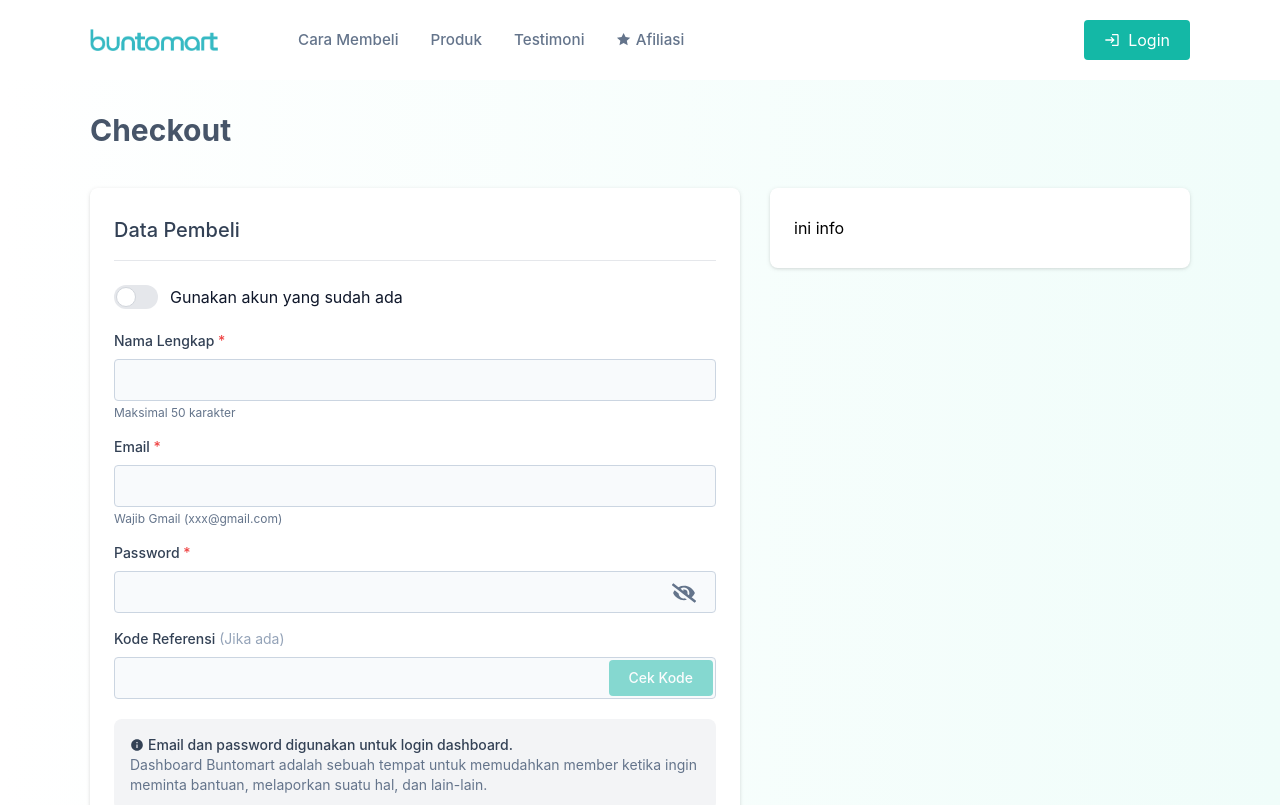
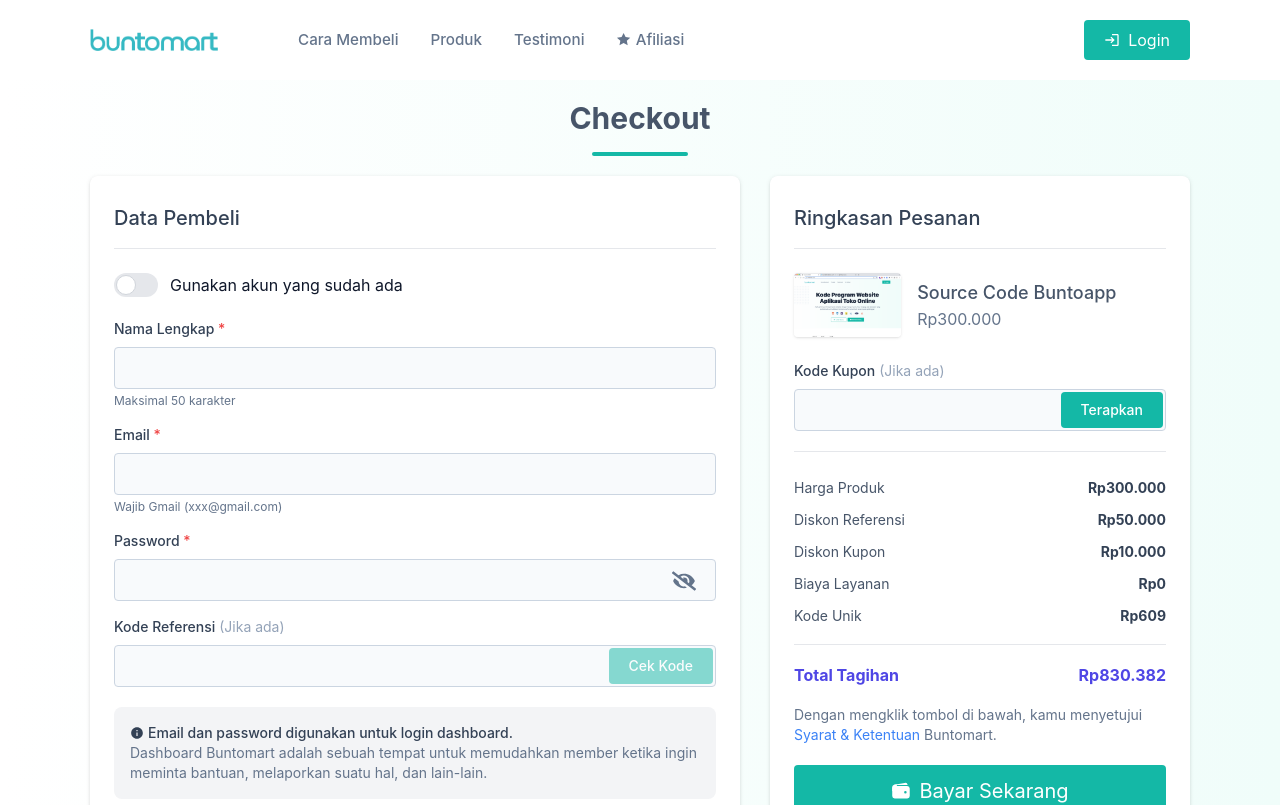
Before and after one commit to tonisuwendi/portal-buntomart, a Next.js app: page /checkout/buntoapp in a window 1280 px wide. Shown: the top 805 px of the page. Built offline with nearby package versions, Linux system fonts and the light colour scheme.

Commit message:
checkout component info price

```diff
--- a/pages/checkout/buntoapp.js
+++ b/pages/checkout/buntoapp.js
@@ -1,14 +1,17 @@
 import Checkout from '../../src/components/Checkout';
 import Footer from '../../src/components/Footer';
 import Header from '../../src/components/Header';
+import HorizontalLine from '../../src/components/UI/HorizontalLine';
+import { productBuntoapp } from '../../src/data/dummy/products';
 
 export default function CheckoutBuntoapp() {
     return (
         <div className="bg-gradient-to-l top from-teal-50">
             <Header bgWhite />
-            <main className="pt-28">
-                <h2 className="text-3xl text-slate-600 font-bold w-1100 mx-auto">Checkout</h2>
-                <Checkout />
+            <main className="pt-[100px]">
+                <h2 className="text-3xl text-center text-slate-600 font-bold w-1100 mx-auto">Checkout</h2>
+                <HorizontalLine center />
+                <Checkout productData={productBuntoapp} />
             </main>
             <Footer />
         </div>
--- a/src/components/Checkout/Info.js
+++ b/src/components/Checkout/Info.js
@@ -1,9 +1,55 @@
+import PropTypes from 'prop-types';
+import { IoWallet } from 'react-icons/io5';
+
 import Card from './Card';
+import Input from '../UI/form/Input';
+import ProductPreview from './ProductPreview';
+import PriceList from './PriceList';
+import Button from '../UI/Button';
 
-export default function Info() {
+export default function Info({ productData }) {
     return (
-        <Card className="sticky top-24">
-            <p>ini info</p>
+        <Card>
+            <h3 className="text-xl text-slate-700 font-medium mb-4">Ringkasan Pesanan</h3>
+            <hr className="mb-6" />
+            <ProductPreview
+                image={productData.previewHome}
+                name={productData.name}
+                newPrice={productData.newPrice}
+            />
+            <Input
+                id="coupon"
+                label="Kode Kupon"
+                buttonText="Terapkan"
+                optionalText="(Jika ada)"
+                withButton
+            />
+            <hr className="my-5" />
+            <PriceList newPrice={productData.newPrice} />
+            <p className="mt-3 mb-5 text-sm text-slate-500 leading-5">
+                Dengan mengklik tombol di bawah, kamu menyetujui
+                {' '}
+                <a href="" className="text-blue-500">Syarat &amp; Ketentuan</a>
+                {' '}
+                Buntomart.
+            </p>
+            <Button title="Bayar Sekarang" size="lg" icon={<IoWallet />} full />
         </Card>
     );
 }
+
+Info.propTypes = {
+    productData: PropTypes.shape({
+        previewHome: PropTypes.string,
+        name: PropTypes.string,
+        newPrice: PropTypes.string,
+    }),
+};
+
+Info.defaultProps = {
+    productData: {
+        previewHome: '',
+        name: '',
+        newPrice: '',
+    },
+};
--- /dev/null
+++ b/src/components/Checkout/PriceList.js
@@ -0,0 +1,23 @@
+import PropTypes from 'prop-types';
+
+import PriceListItem from './PriceListItem';
+
+export default function PriceList({ newPrice }) {
+    const uniqCode = Math.floor(Math.random() * (999 - 100 + 1) + 100);
+
+    return (
+        <>
+            <PriceListItem title="Harga Produk" price={newPrice} />
+            <PriceListItem title="Diskon Referensi" price="50.000" />
+            <PriceListItem title="Diskon Kupon" price="10.000" />
+            <PriceListItem title="Biaya Layanan" />
+            <PriceListItem title="Kode Unik" price={String(uniqCode)} />
+            <hr className="my-3" />
+            <PriceListItem title="Total Tagihan" price="830.382" isTotal />
+        </>
+    );
+}
+
+PriceList.propTypes = {
+    newPrice: PropTypes.string.isRequired,
+};
--- /dev/null
+++ b/src/components/Checkout/PriceListItem.js
@@ -0,0 +1,22 @@
+import PropTypes from 'prop-types';
+
+export default function PriceListItem({ title, price, isTotal }) {
+    return (
+        <div className="flex justify-between w-full py-1.5">
+            <span className={isTotal ? 'text-indigo-600 font-bold' : 'text-slate-600 text-sm'}>{title}</span>
+            <span className={`font-bold ${isTotal ? 'text-indigo-600' : 'text-slate-700 text-sm'}`}>{`Rp${price}`}</span>
+        </div>
+    );
+}
+
+PriceListItem.propTypes = {
+    title: PropTypes.string,
+    price: PropTypes.string,
+    isTotal: PropTypes.bool,
+};
+
+PriceListItem.defaultProps = {
+    title: '',
+    price: '0',
+    isTotal: false,
+};
--- /dev/null
+++ b/src/components/Checkout/ProductPreview.js
@@ -0,0 +1,25 @@
+import PropTypes from 'prop-types';
+
+export default function ProductPreview({ image, name, newPrice }) {
+    return (
+        <div className="flex items-center mb-6">
+            <img className="h-16 shadow rounded" src={image} alt={`produk ${name}`} />
+            <div className="flex flex-col justify-center ml-4">
+                <p className="font-medium text-lg text-slate-600">{`Source Code ${name}`}</p>
+                <p className="text-slate-500">{`Rp${newPrice}`}</p>
+            </div>
+        </div>
+    );
+}
+
+ProductPreview.propTypes = {
+    image: PropTypes.string,
+    name: PropTypes.string,
+    newPrice: PropTypes.string,
+};
+
+ProductPreview.defaultProps = {
+    image: '',
+    name: '',
+    newPrice: '',
+};
--- a/src/components/Checkout/index.js
+++ b/src/components/Checkout/index.js
@@ -1,15 +1,25 @@
+import PropTypes from 'prop-types';
+
 import Form from './Form';
 import Info from './Info';
 
-export default function Checkout() {
+export default function Checkout({ productData }) {
     return (
-        <section className="flex justify-between w-1100 mx-auto mt-10">
+        <section className="flex justify-between w-1100 mx-auto mt-5">
             <div className="w-[650px]">
                 <Form />
             </div>
             <div className="w-[420px]">
-                <Info />
+                <Info productData={productData} />
             </div>
         </section>
     );
 }
+
+Checkout.propTypes = {
+    productData: PropTypes.shape({}),
+};
+
+Checkout.defaultProps = {
+    productData: {},
+};
--- a/src/components/Products/PriceComp.js
+++ b/src/components/Products/PriceComp.js
@@ -9,7 +9,7 @@
                     {discount}
                 </span>
             </div>
-            <h3 className="text-2xl text-slate-800 font-black text-indigo-500">
+            <h3 className="text-2xl font-black text-indigo-500">
                 <span className="text-3xl">{`Rp${newPrice}`}</span>
             </h3>
         </>
--- a/src/data/dummy/products.js
+++ b/src/data/dummy/products.js
@@ -12,6 +12,7 @@
     technologies: buntoappTech,
     image: 'https://www.hyperthe.me/images/hero-image-1.png',
     previewImg: '/images/preview-buntoapp.png',
+    previewHome: '/images/preview-home-buntoapp.png',
     demo: 'https://google.com',
     isReady: true,
     description:
@@ -62,6 +63,7 @@
     technologies: buntoshopTech,
     image: 'https://www.hyperthe.me/images/feature-0.png',
     previewImg: '/images/preview-buntoapp.png',
+    previewHome: '/images/preview-home-buntoapp.png',
     demo: 'https://google.com',
     isReady: false,
     description:
```
Also changed, not shown: public/images/preview-home-buntoapp.png (added).
